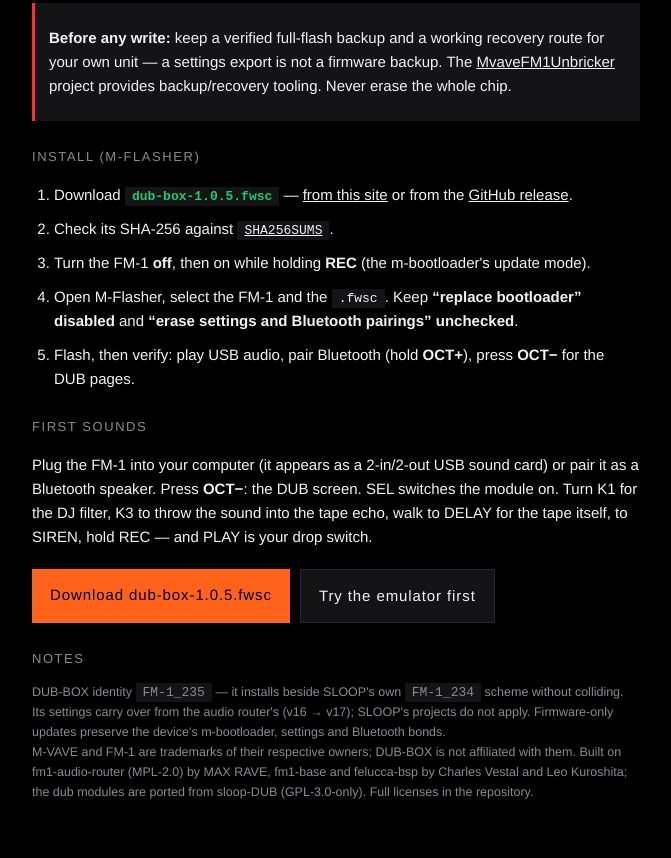
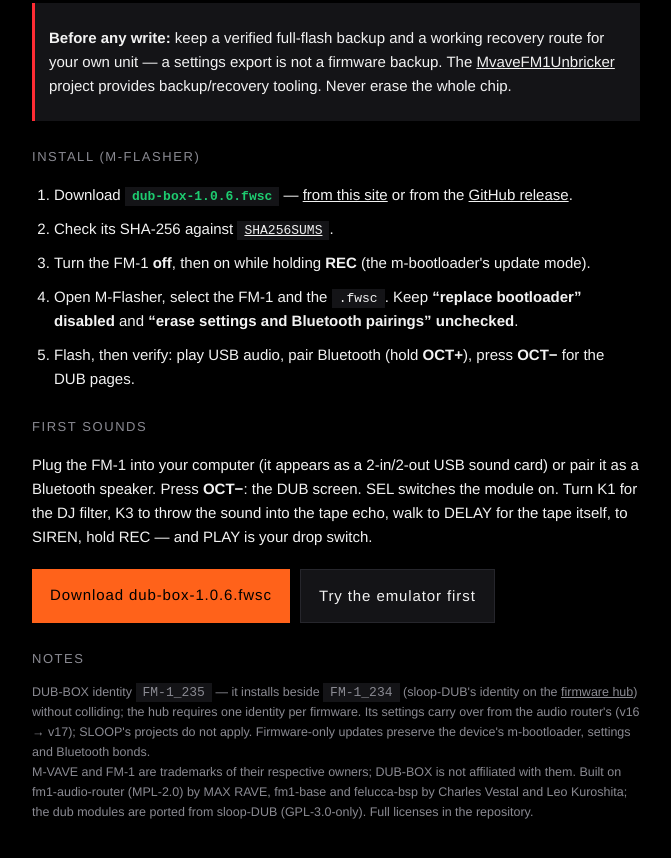
Before and after one commit to altessproduction/DUB-BOX-FM1, a plain HTML site: page docs/installer/index.html in a window 1280 px wide. Shown: the part 396-1254 px from the top of the page, without its empty margins (304-975 px from the left). Drawn offline with Linux system fonts and the light colour scheme.

Commit message:
DUB-BOX 1.0.6: the firmware-hub submission files — fmhub.json completed (card text, author, kind, the emulator as the hub's Play link, the 240x240 card image, the orange colour) for thefirmwarehub.com; the package identity stays FM-1_235, FM-1_234 is sloop-DUB's on the hub and the hub requires one identity per firmware; the v1.0.5 tag's CI parse failure fixed (fm1.toml carried a C-style comment where TOML wants # — the 1.0.5 package itself was sound); the emulator's wasm rebuilt with the 1.0.6 label (same code, emcc 7.0.0).

```diff
--- a/docs/installer/index.html
+++ b/docs/installer/index.html
@@ -55,8 +55,8 @@
 
   <h1>Install (M-Flasher)</h1>
   <ol>
-    <li>Download <code><span class="ok">dub-box-1.0.5.fwsc</span></code> —
-        <a href="../firmware/dub-box-1.0.5.fwsc" download>from this site</a> or from the
+    <li>Download <code><span class="ok">dub-box-1.0.6.fwsc</span></code> —
+        <a href="../firmware/dub-box-1.0.6.fwsc" download>from this site</a> or from the
         <a href="https://github.com/altessproduction/DUB-BOX-FM1/releases" target="_blank" rel="noopener">GitHub release</a>.</li>
     <li>Check its SHA-256 against <a href="../firmware/SHA256SUMS" download><code>SHA256SUMS</code></a>.</li>
     <li>Turn the FM-1 <strong>off</strong>, then on while holding <strong>REC</strong> (the m-bootloader's update mode).</li>
@@ -72,13 +72,14 @@
      and PLAY is your drop switch.</p>
 
   <div class="btns">
-    <a href="../firmware/dub-box-1.0.5.fwsc" download>Download dub-box-1.0.5.fwsc</a>
+    <a href="../firmware/dub-box-1.0.6.fwsc" download>Download dub-box-1.0.6.fwsc</a>
     <a class="ghost" href="../dub/">Try the emulator first</a>
   </div>
 
   <h1>Notes</h1>
-  <p class="small">DUB-BOX identity <code>FM-1_235</code> — it installs beside SLOOP's own <code>FM-1_234</code>
-     scheme without colliding. Its settings carry over from the audio router's (v16 → v17); SLOOP's projects do not apply.
+  <p class="small">DUB-BOX identity <code>FM-1_235</code> — it installs beside <code>FM-1_234</code>
+     (sloop-DUB's identity on the <a href="https://thefirmwarehub.com/" target="_blank" rel="noopener">firmware
+     hub</a>) without colliding; the hub requires one identity per firmware. Its settings carry over from the audio router's (v16 → v17); SLOOP's projects do not apply.
      Firmware-only updates preserve the device's m-bootloader, settings and Bluetooth bonds.<br>
      M-VAVE and FM-1 are trademarks of their respective owners; DUB-BOX is not affiliated with them.
      Built on fm1-audio-router (MPL-2.0) by MAX RAVE, fm1-base and felucca-bsp by Charles Vestal and Leo Kuroshita;
--- a/fmhub.json
+++ b/fmhub.json
@@ -1,6 +1,8 @@
 {
-  "what": "DUB station: USB/BT audio router with dub siren, tape echo, DJ filter and 4-band isolator",
+  "what": "A dub station for the M-VAVE FM-1: the USB/BT audio router with sloop-DUB's dub modules on top — a dub siren, a tape echo, a bipolar DJ filter and a four-band isolator, each page's four settings on K1-K4, the black keys as the live performance.",
   "author": "altessproduction",
   "kinds": ["other"],
-  "image": "assets/github/dubbox.png"
+  "play": "https://altessproduction.github.io/DUB-BOX-FM1/dub/",
+  "image": "assets/github/dubbox.png",
+  "color": "#FF621A"
 }
```
Also changed, not shown: 7 other files.
